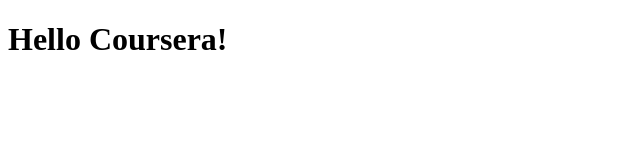
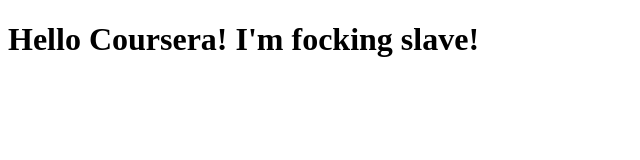
Before and after one commit to N1ghting4le/Repository, a plain HTML site: page site/index.html in a window 1280 px wide. Shown: the whole page, without its empty margins (0-640 px from the left). Drawn offline with Linux system fonts and the light colour scheme.

Commit message:
Small addition to our page content.

```diff
--- a/site/index.html
+++ b/site/index.html
@@ -4,6 +4,6 @@
 	<title>Hello Coursera!</title>
 </head>
 <body>
-<h1>Hello Coursera!</h1>
+<h1>Hello Coursera! I'm focking slave!</h1>
 </body>
 </html>
```
